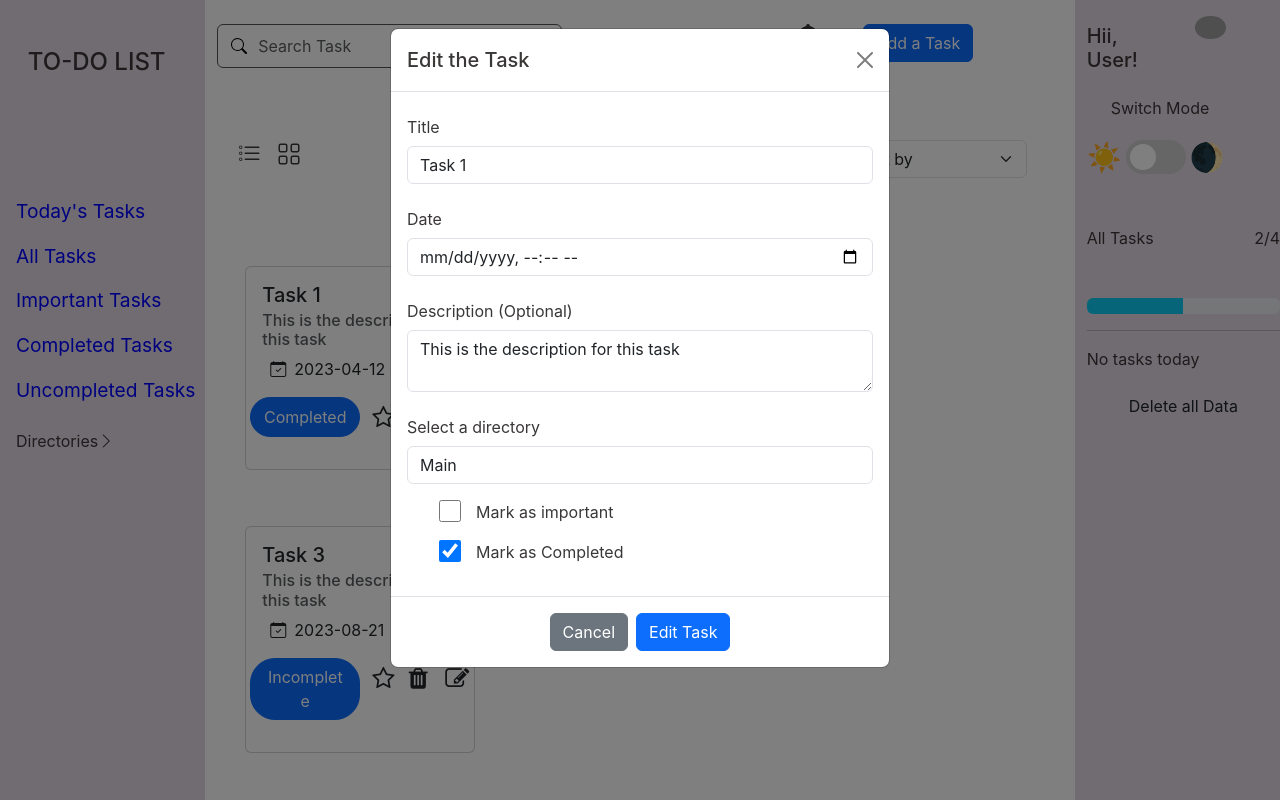
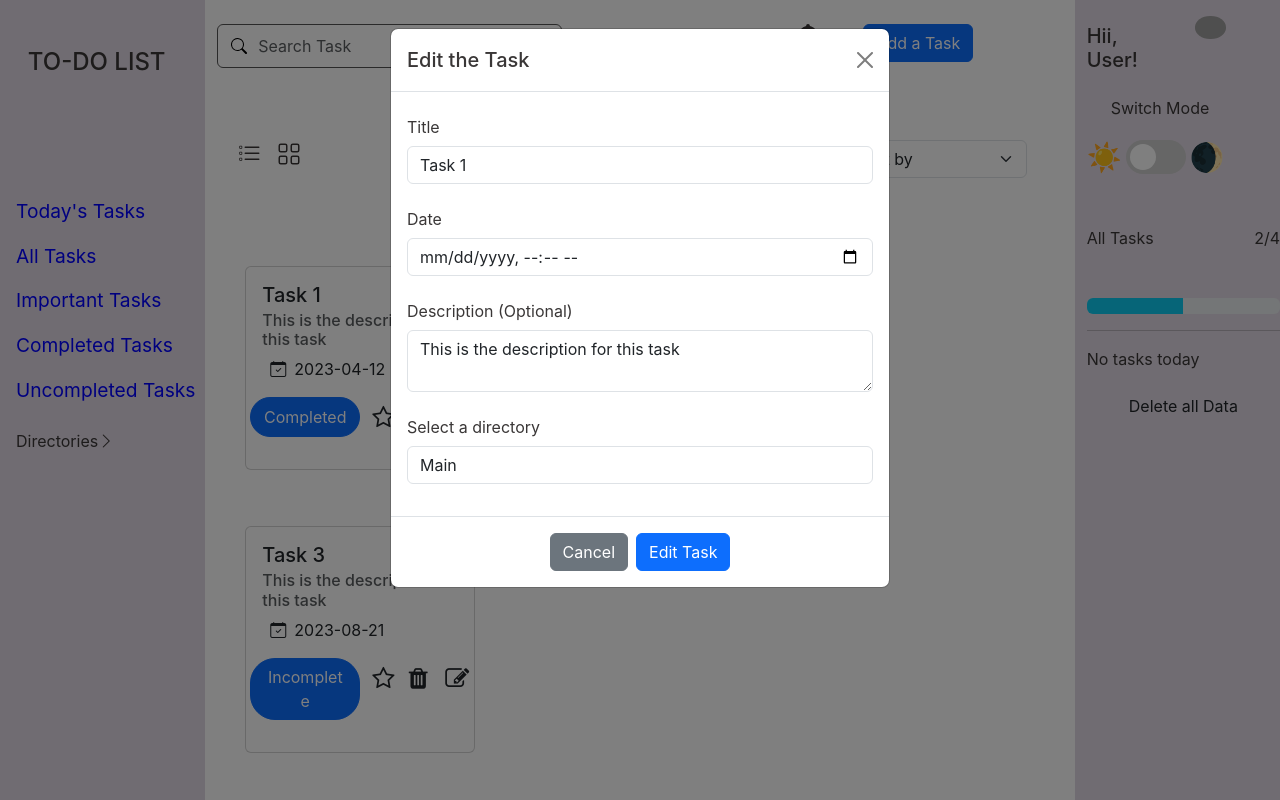
Before and after one commit to charankulal/myTasks, a React (Create React App) app: page / in a window 1280 px wide. Both pictures are taken after a click on the icon 451 px from the left and 417 px from the top of the page. Shown: the top 800 px of the page. Built offline with nearby package versions, Linux system fonts and the light colour scheme; grey boxes are pictures that could not be loaded.

Commit message:
Completed edit task functionality.

```diff
--- a/src/Components/CenterSection.js
+++ b/src/Components/CenterSection.js
@@ -45,7 +45,6 @@ export default function CenterSection(props) {
 
   const updateTask = (currentNote) => {
     ref.current.click();
-    console.log(currentNote.id);
     setTask1({
       id: currentNote.id,
       etitle: currentNote.title,
@@ -73,8 +72,8 @@ export default function CenterSection(props) {
     document.getElementById("date").value = "";
     document.getElementById("description").value = "";
     document.getElementById("dir").value = "";
-    document.getElementById("important").value = false;
-    document.getElementById("completed").value = false;
+    document.getElementById("important").checked = false;
+    document.getElementById("completed").checked = false;
   };
   const onChange = (e) => {
     setTask({ ...task, [e.target.name]: e.target.value });
@@ -85,6 +84,7 @@ export default function CenterSection(props) {
   };
 
   const handleEditClick = () => {
+
     editTask(
       task1.id,
       task1.etitle,
@@ -98,8 +98,6 @@ export default function CenterSection(props) {
     document.getElementById("edate").value = "";
     document.getElementById("edescription").value = "";
     document.getElementById("edir").value = "";
-    document.getElementById("eimportant").checked = false;
-    document.getElementById("ecompleted").checked = false;
   };
 
   return (
@@ -413,36 +411,11 @@ export default function CenterSection(props) {
                       id="edir"
                       onChange={onChange_Edit}
                       value={task1.edir}
+                      defaultValue={task1.edir}
                     >
                       <option>Main</option>
                       <option>Sub</option>
                     </select>
-                  </div>
-
-                  <div className="mb-3 input-group mx-3">
-                    <input
-                      className="mx-3 checkbox"
-                      type="checkbox"
-                      name="eimportant"
-                      id="eimportant"
-                      checked={task1.eimportant}
-                      onChange={onChange_Edit}
-                    />
-
-                    <span className="text">Mark as important</span>
-                  </div>
-                  <div className="mb-3 input-group mx-3">
-                    <input
-                      className="mx-3 checkbox"
-                      type="checkbox"
-                      id="ecompleted"
-                      name="ecompleted"
-                      checked={task1.ecompleted}
-                      value={task1.ecompleted}
-                      onChange={onChange_Edit}
-                    />
-
-                    <span className="text">Mark as Completed</span>
                   </div>
                 </form>
               </div>
@@ -458,7 +431,8 @@ export default function CenterSection(props) {
                   type="button"
                   className="btn btn-primary"
                   data-bs-dismiss="modal"
-                  onClick={handleEditClick}
+                  onClick={()=>{handleEditClick();updateTask(task1)}}
+
                 >
                   Edit Task
                 </button>
--- a/src/Context/NotesState.js
+++ b/src/Context/NotesState.js
@@ -97,6 +97,7 @@ const NotesState = (props) => {
         element.dir = dir;
         element.important = important;
         element.completed = completed;
+
       }
     }
   }
```
